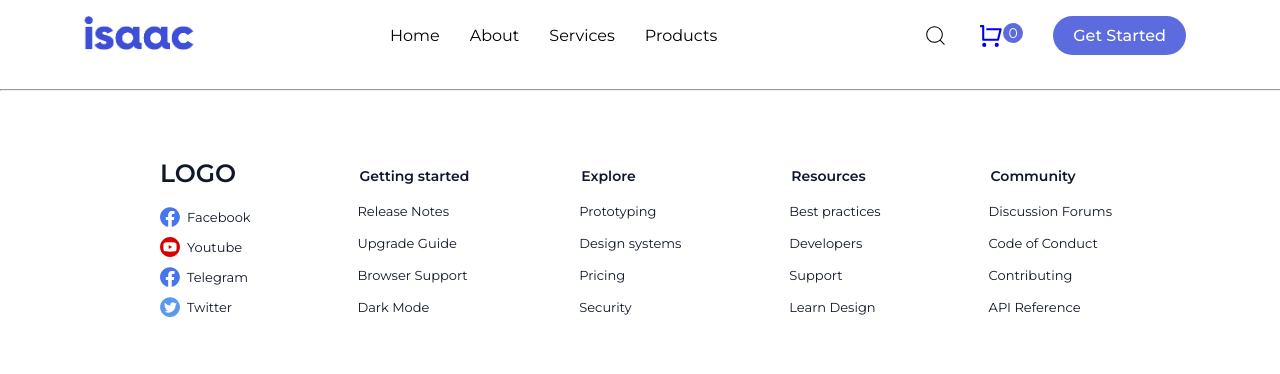
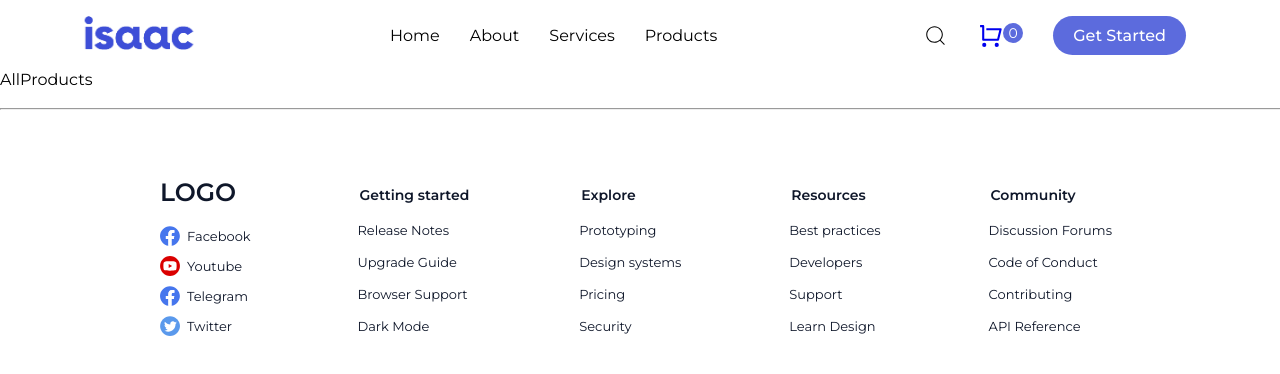
Before and after one commit to nicsylvia/Redux-Ecommerce, a React (Create React App) app: page /all-products in a window 1280 px wide. Shown: the top 374 px of the page. Built offline with nearby package versions, Linux system fonts and the light colour scheme; a web font is replaced by a local one.

Commit message:
working on products page

```diff
--- a/src/Components/AllRoutes/AllRoutes.tsx
+++ b/src/Components/AllRoutes/AllRoutes.tsx
@@ -3,6 +3,7 @@ import { useRoutes } from 'react-router-dom'
 import Login from '../Auth/Login'
 import SignUp from '../Auth/SignUp'
 import Cart from '../Cart/Cart'
+import AllProducts from '../DetailScreen/AllProducts'
 import ProductDetails from '../DetailScreen/ProductDetails'
 import Home from '../Home/Home'
 import HomeScreen from '../Homescreen/HomeScreen'
@@ -23,6 +24,10 @@ const AllRoutes = () => {
             element: <Login />
         },
         {
+            path: "/all-products",
+            element: <AllProducts />
+        },
+        {
             path: "/productdetails",
             element: <ProductDetails />
         },
--- /dev/null
+++ b/src/Components/DetailScreen/AllProducts.tsx
@@ -0,0 +1,9 @@
+import React from 'react'
+
+const AllProducts = () => {
+  return (
+    <div>AllProducts</div>
+  )
+}
+
+export default AllProducts
--- a/src/Components/DetailScreen/SinglePage.tsx
+++ b/src/Components/DetailScreen/SinglePage.tsx
@@ -29,9 +29,6 @@ const SinglePage = () => {
 						<But>-</But>
 						<Count>0</Count>
 						<But
-						onClick={() =>{
-							dispatch(addToCart())
-						}}
 						style={{ marginLeft: "20px" }}>+</But>
 					</ButtonHold>
 					<MainButton>Add To Cart</MainButton>
--- a/src/Components/Header/Header.tsx
+++ b/src/Components/Header/Header.tsx
@@ -24,7 +24,7 @@ const Header = () => {
             <Nav to="/">Home</Nav>
             <Nav to="/">About</Nav>
             <Nav to="/">Services</Nav>
-            <Nav to="/productdetails">Products</Nav>
+            <Nav to="/all-products">Products</Nav>
           </Navigation>
           <Profile>
             <p>
```
